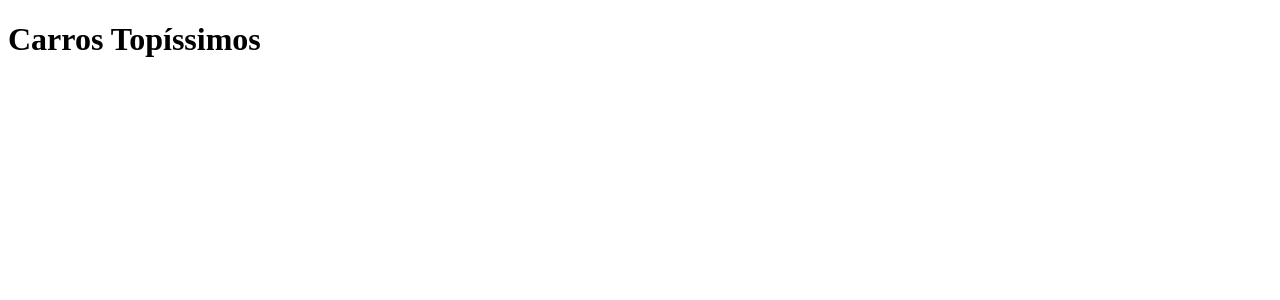
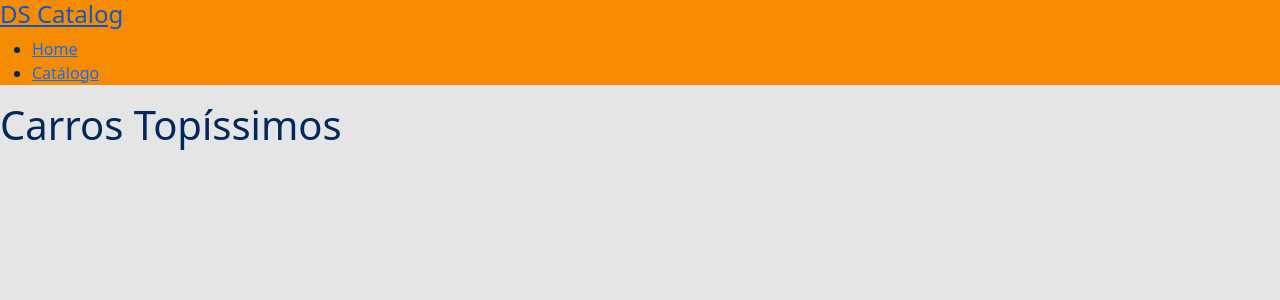
Before and after one commit to ingridholiveira/eureka-cars, a React (Create React App) app in the folder frontend/: page / in a window 1280 px wide. Shown: the top 300 px of the page. Built offline with nearby package versions, Linux system fonts and the light colour scheme.

Commit message:
Adicionando bootstrap e criação de componente navbar

```diff
--- a/frontend/package.json
+++ b/frontend/package.json
@@ -10,6 +10,8 @@
     "@types/node": "^16.11.56",
     "@types/react": "17.0.0",
     "@types/react-dom": "17.0.0",
+    "bootstrap": "^5.2.0",
+    "node-sass": "7.0.1",
     "react": "17.0.2",
     "react-dom": "17.0.2",
     "react-scripts": "5.0.1",
--- a/frontend/src/App.tsx
+++ b/frontend/src/App.tsx
@@ -1,8 +1,11 @@
+import "./assets/styles/custom.scss";
 import "./App.css";
+import Navbar from "components/Navbar";
 
 function App() {
   return (
     <>
+      <Navbar />
       <h1>Carros Topíssimos</h1>
     </>
   );
--- /dev/null
+++ b/frontend/src/assets/styles/custom.scss
@@ -0,0 +1,8 @@
+$theme-colors: (
+  "primary": #f78b00,
+);
+
+$body-bg: #e5e5e5;
+$body-color: #00285f;
+
+@import "~bootstrap/scss/bootstrap.scss";
--- /dev/null
+++ b/frontend/src/components/Navbar/index.tsx
@@ -0,0 +1,25 @@
+const Navbar = () => {
+  return (
+    <>
+      <nav className="bg-primary">
+        <div>
+          <a href="link">
+            <h4>DS Catalog</h4>
+          </a>
+          <div>
+            <ul>
+              <li>
+                <a href="link">Home</a>
+              </li>
+              <li>
+                <a href="link">Catálogo</a>
+              </li>
+            </ul>
+          </div>
+        </div>
+      </nav>
+    </>
+  );
+};
+
+export default Navbar;
```
Also changed, not shown: 1 other file (tests, documents, lock files or other folders).
